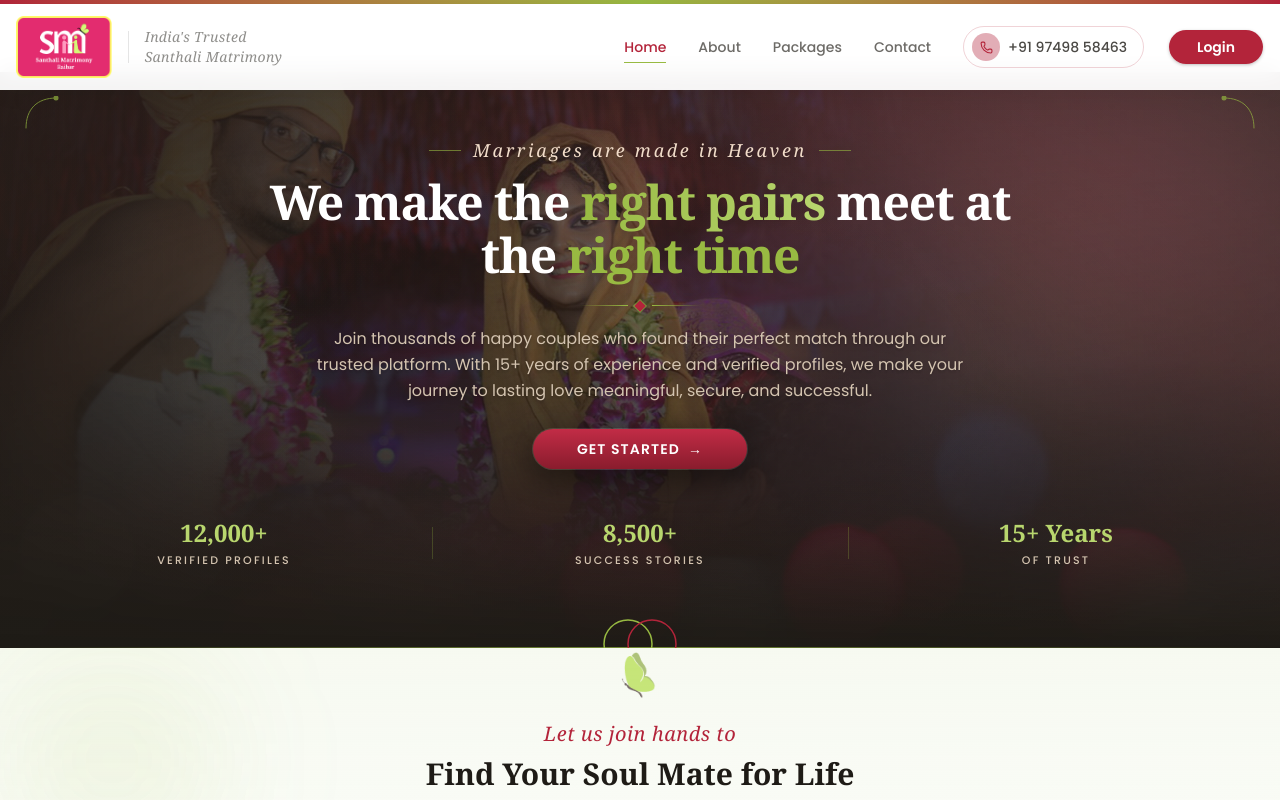
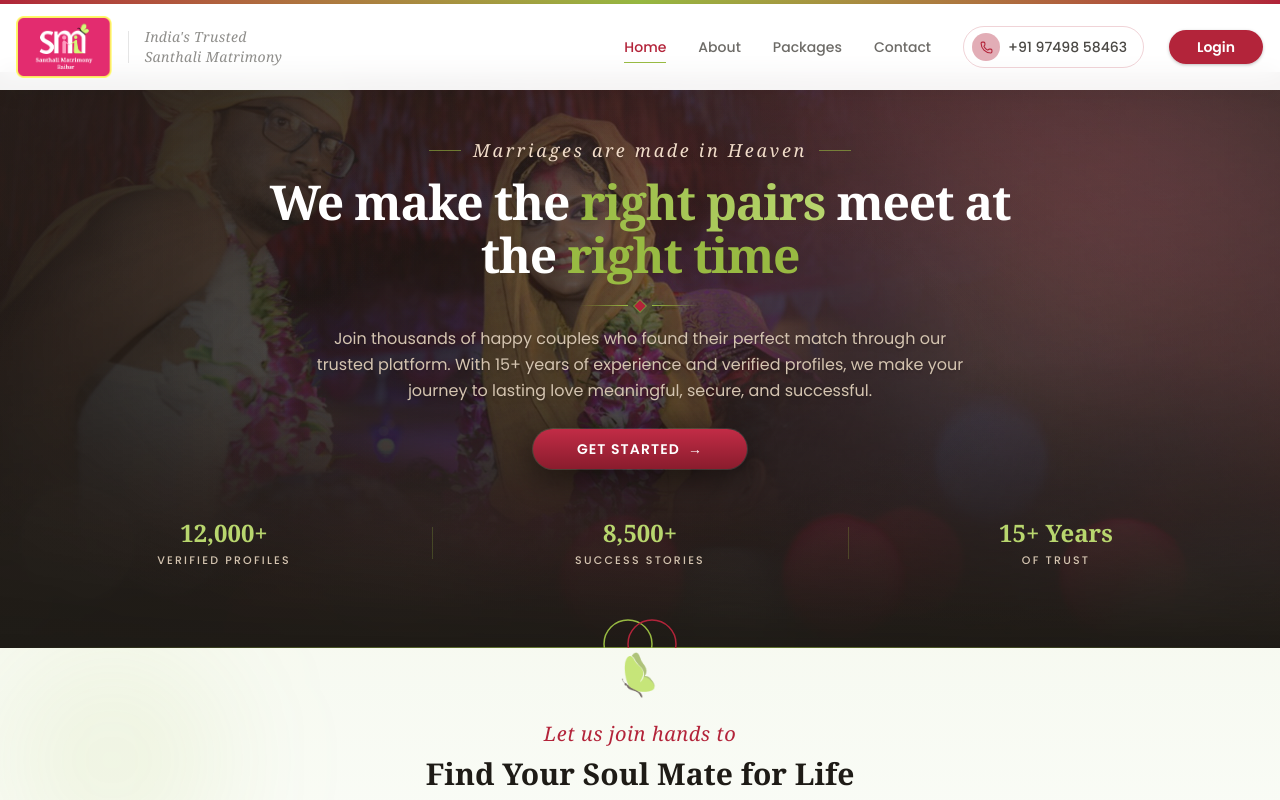
Before and after one commit to sajaljana4/sm-frontend, a Next.js app: page / in a window 1280 px wide. Shown: the top 800 px of the page. Built offline with nearby package versions, Linux system fonts and the light colour scheme; no server answers.

Commit message:
feat: add new landing header image and implement background image slider in HeroSection

```diff
--- a/src/assets/index.tsx
+++ b/src/assets/index.tsx
@@ -11,6 +11,7 @@ import registrationImage from "./auth/registration.png";
 import sample1 from "./landing/sample1.png";
 import sample2 from "./landing/sample2.png";
 import landingHeader from "./landing/landing-header.png";
+import landingHeader1 from "./landing/landing-header-1.webp";
 import packageSectionBackground from "./landing/package-section-background.png";
 
 import premiumSectionGirl from "./premium-section-girl.png";
@@ -22,6 +23,7 @@ export {
   registrationImage,
   decorativeLeaf,
   landingHeader,
+  landingHeader1,
   sample1,
   sample2,
   packageSectionBackground,
--- a/src/modules/landing/hero-section.tsx
+++ b/src/modules/landing/hero-section.tsx
@@ -1,6 +1,14 @@
-import { landingHeader } from "@/assets";
+"use client";
+import { landingHeader, landingHeader1 } from "@/assets";
 import { Button } from "@/components/ui/button";
 import Image from "next/image";
+import { Swiper, SwiperSlide } from "swiper/react";
+import { Autoplay, EffectFade } from "swiper/modules";
+import "swiper/css";
+import "swiper/css/effect-fade";
+
+// Hero slide images
+const heroImages = [landingHeader, landingHeader1];
 
 function HeroSection() {
   return (
@@ -14,72 +22,58 @@ function HeroSection() {
           0%, 100% { filter: drop-shadow(0 0 0 rgba(152,186,66,0)); }
           50%      { filter: drop-shadow(0 0 4px rgba(152,186,66,0.3)); }
         }
-        @keyframes drift {
-          0%   { transform: translate(0, 0) rotate(0deg); }
-          50%  { transform: translate(6px, -8px) rotate(2deg); }
-          100% { transform: translate(0, 0) rotate(0deg); }
-        }
         .hero-ring-glow { animation: ringGlow 4s ease-in-out infinite; }
-        .hero-corner { animation: drift 9s ease-in-out infinite; }
         @media (prefers-reduced-motion: reduce) {
-          .hero-ring-glow, .hero-corner, .hero-kenburns, .hero-float-1, .hero-float-2 {
+          .hero-ring-glow, .hero-kenburns, .hero-float-1, .hero-float-2 {
             animation: none !important;
           }
         }
+        /* Ken Burns effect for subtle motion between slides */
+        @keyframes kenburns {
+          0% { transform: scale(1) translateY(0); }
+          50% { transform: scale(1.06) translateY(-2%); }
+          100% { transform: scale(1) translateY(0); }
+        }
+        .hero-kenburns { animation: kenburns 20s ease-in-out infinite; transform-origin: center; }
+        /* make slide opacity transitions align with Swiper speed */
+        .swiper-slide { transition: opacity 1.2s ease !important; }
       `}</style>
 
-      {/* Background image with slow zoom */}
+      {/* Background image slider */}
       <div className="absolute inset-0 h-full w-full">
-        <Image
-          src={landingHeader}
-          alt="Hero section background"
-          className="hero-kenburns h-full w-full object-cover"
-          priority
-          fill
-        />
+        <Swiper
+          modules={[Autoplay, EffectFade]}
+          effect="fade"
+          fadeEffect={{ crossFade: true }}
+          speed={1200}
+          autoplay={{ delay: 8000, disableOnInteraction: false, waitForTransition: true }}
+          loop
+          allowTouchMove={false}
+          className="h-full w-full"
+        >
+          {heroImages.map((img, idx) => (
+            <SwiperSlide key={idx}>
+              <div className="relative h-full w-full">
+                <Image
+                  src={img}
+                  alt="Hero section background"
+                  className="hero-kenburns h-full w-full object-cover"
+                  priority={idx === 0}
+                  fill
+                />
+              </div>
+            </SwiperSlide>
+          ))}
+        </Swiper>
+
         {/* Layered overlay for depth and legibility */}
-        <div className="absolute inset-0 bg-gradient-to-r from-[#1E1B16]/85 via-[#1E1B16]/60 to-[#1E1B16]/30" />
-        <div className="absolute inset-0 bg-gradient-to-t from-[#1E1B16] via-[#1E1B16]/20 to-transparent" />
-        <div className="absolute inset-0 bg-[radial-gradient(ellipse_at_center,transparent_35%,#1E1B16_95%)] opacity-60" />
+        <div className="pointer-events-none absolute inset-0 z-10 bg-gradient-to-r from-[#1E1B16]/85 via-[#1E1B16]/60 to-[#1E1B16]/30" />
+        <div className="pointer-events-none absolute inset-0 z-10 bg-gradient-to-t from-[#1E1B16] via-[#1E1B16]/20 to-transparent" />
+        <div className="pointer-events-none absolute inset-0 z-10 bg-[radial-gradient(ellipse_at_center,transparent_35%,#1E1B16_95%)] opacity-60" />
       </div>
 
-      {/* Ornamental corner flourishes — thin gold linework, mandap-arch inspired */}
-      <svg
-        className="hero-corner absolute left-6 top-6 hidden md:block opacity-70"
-        width="56"
-        height="56"
-        viewBox="0 0 56 56"
-        fill="none"
-        aria-hidden
-      >
-        <path
-          d="M2 32 C2 13 13 2 32 2"
-          stroke="#98ba42"
-          strokeWidth="1"
-          strokeLinecap="round"
-        />
-        <circle cx="32" cy="2" r="2.5" fill="#98ba42" />
-      </svg>
-      <svg
-        className="hero-corner absolute right-6 top-6 hidden md:block opacity-70"
-        width="56"
-        height="56"
-        viewBox="0 0 56 56"
-        fill="none"
-        aria-hidden
-        style={{ animationDelay: "1.5s" }}
-      >
-        <path
-          d="M54 32 C54 13 43 2 24 2"
-          stroke="#98ba42"
-          strokeWidth="1"
-          strokeLinecap="round"
-        />
-        <circle cx="24" cy="2" r="2.5" fill="#98ba42" />
-      </svg>
-
       {/* Content Container */}
-      <div className="relative z-10 mx-auto max-w-7xl px-4 py-12 pb-16 sm:px-6 md:py-16 md:pb-20 xl:px-4">
+      <div className="relative z-20 mx-auto max-w-7xl px-4 py-12 pb-16 sm:px-6 md:py-16 md:pb-20 xl:px-4">
         <div className="flex flex-col items-center justify-center">
           <div className="flex flex-col items-center justify-center text-center text-white max-w-3xl">
             {/* Eyebrow flanked by hairlines */}
@@ -158,11 +152,11 @@ function HeroSection() {
       </div>
 
       {/* Bottom Border Accent */}
-      <div className="absolute bottom-0 left-0 right-0 h-px bg-gradient-to-r from-transparent via-[#98ba42]/70 to-transparent" />
+      <div className="absolute bottom-0 left-0 right-0 h-px bg-gradient-to-r from-transparent via-[#98ba42]/70 to-transparent z-20" />
 
       {/* Signature: interlocking rings — the union motif */}
       <svg
-        className="hero-ring-glow absolute -bottom-6 left-1/2 z-10 -translate-x-1/2 hidden md:block"
+        className="hero-ring-glow absolute -bottom-6 left-1/2 z-20 -translate-x-1/2 hidden md:block"
         width="96"
         height="56"
         viewBox="0 0 96 56"
```
Also changed, not shown: src/assets/landing/landing-header-1.webp (added).
